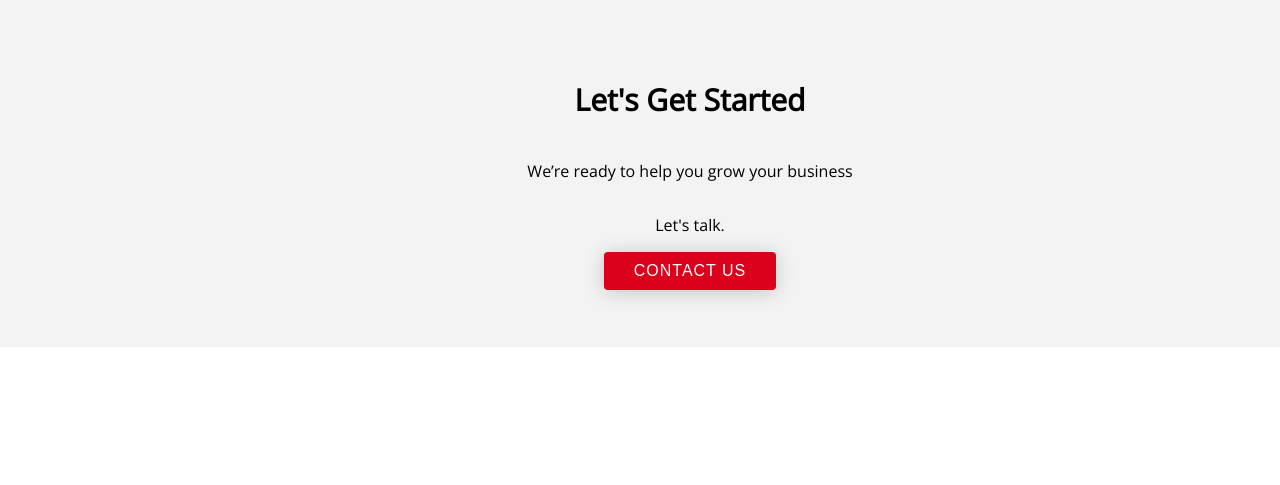
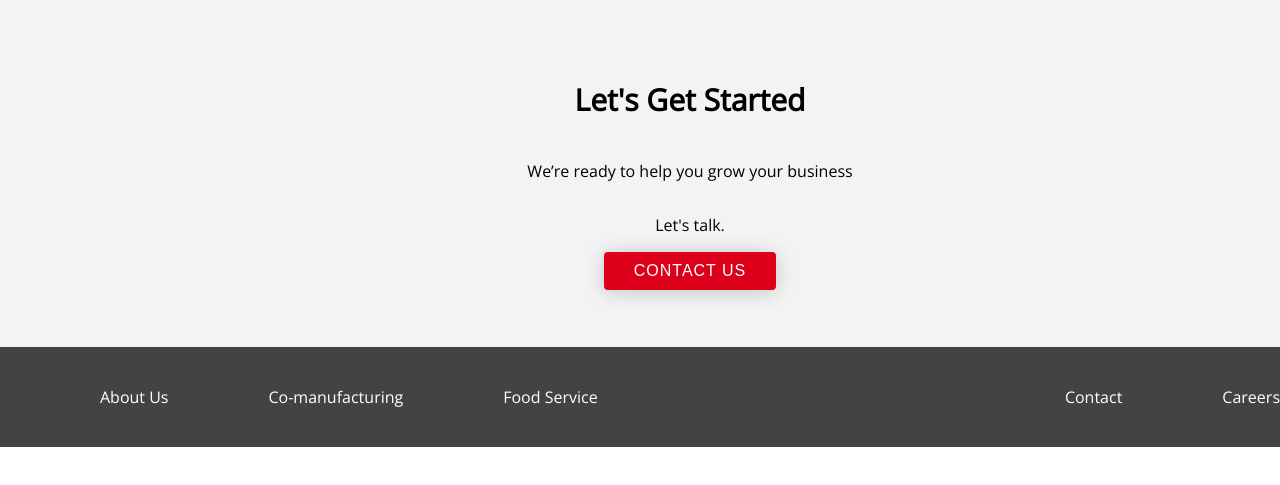
Before and after one commit to kohearon/parallax, a website: page index.html in a window 1280 px wide. Shown: the part 1753-2238 px from the top of the page. Before the commit the page ends 2200 px from the top, so only its background shows below. Drawn offline with nearby package versions, Linux system fonts and the light colour scheme; files that its build step writes are made by us from their sources.

Commit message:
Footer now done.

```diff
--- a/index.html
+++ b/index.html
@@ -57,6 +57,7 @@
 
     </div>
 
+    <!-- Lets Talk / Contact Us Section -->
     <div class="lets-talk">
 
       <h2 class="lets-talk__heading-text"> Let's Get Started</h2>
@@ -72,6 +73,22 @@
       <button type="button" name="button" class="lets-talk__button"> CONTACT US</button>
     </div>
 
+    <!-- Footer -->
+    <div class="footer">
+
+      <div class="footer__left-block">
+        <div class="footer__item">About Us</div>
+        <div class="footer__item">Co-manufacturing</div>
+        <div class="footer__item">Food Service</div>
+      </div>
+
+      <div class="footer__right-block">
+        <div class="footer__item">Contact</div>
+        <div class="footer__item">Careers</div>
+      </div>
+
+    </div>
+
     <script src="index.js"></script>
   </body>
 </html>
--- a/index.scss
+++ b/index.scss
@@ -139,3 +139,33 @@ body {
     padding: 10px 30px;
   }
 }
+
+.footer{
+  background-color: #434343;
+  color: white;
+  display: flex;
+  align-items: center;
+  justify-content: space-between;
+  grid-column-start: 1;
+  grid-column-end: 15;
+  grid-row-start: 41;
+  grid-row-end: 43;
+
+  &__left-block {
+    display: flex;
+    align-items: center;
+    justify-content: flex-start;
+    padding-left: 50px;
+  }
+
+  &__right-block {
+    display: flex;
+    align-items: center;
+    justify-content: flex-end;
+    padding-right: 50px;
+  }
+
+  &__item {
+    padding: 50px;
+  }
+}
```
Also changed, not shown: dist/index.css, dist/index.html.
